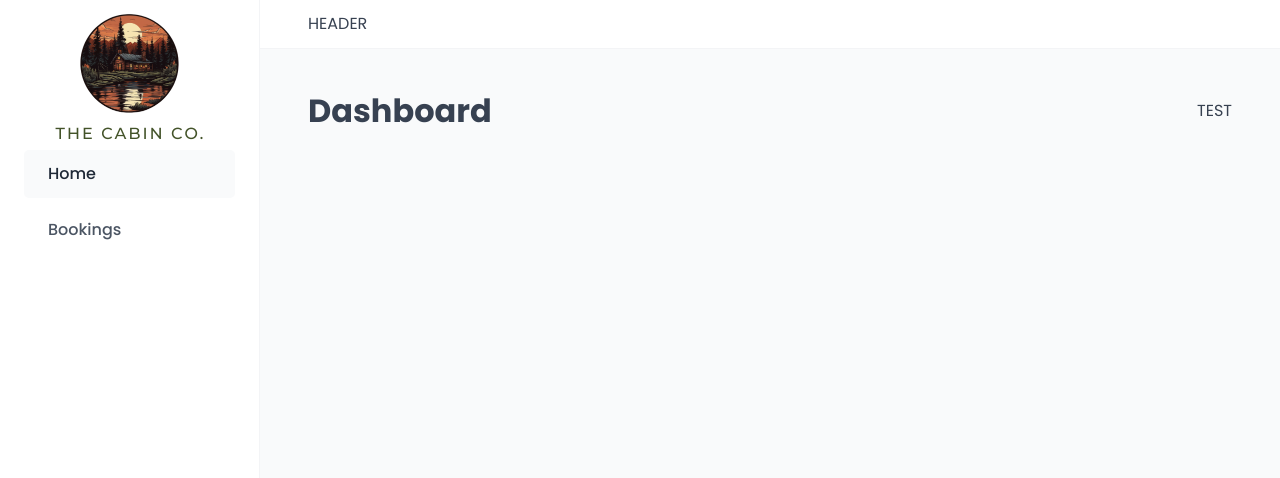
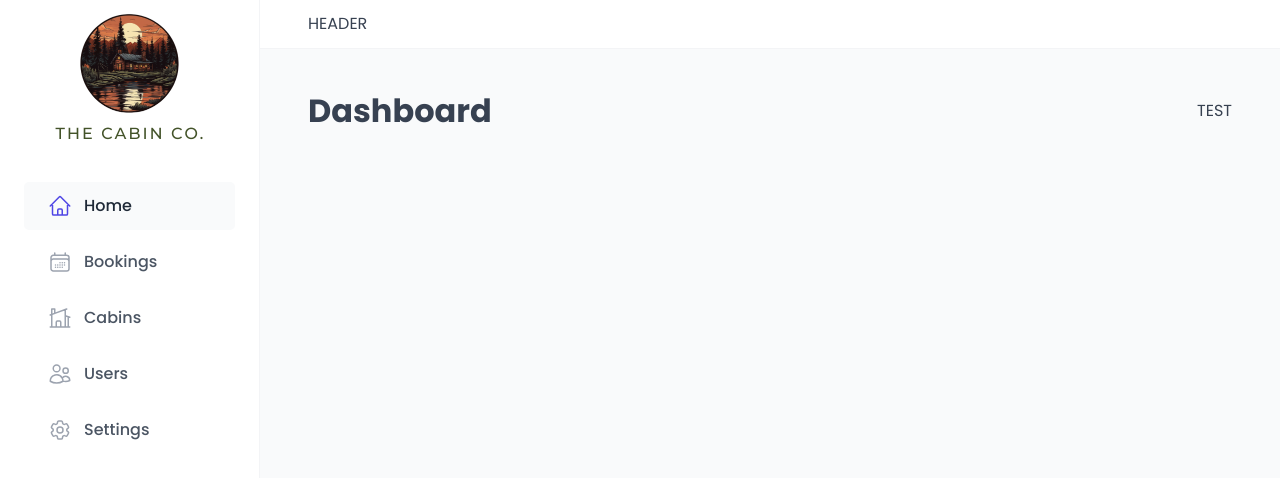
Before and after one commit to jordansbenjamin/the-cabin-co, a React (Vite) app: page /dashboard in a window 1280 px wide. Shown: the top 478 px of the page. Built offline with nearby package versions, Linux system fonts and the light colour scheme; a web font is replaced by a local one.

Commit message:
Added react icons and finished sidebar links

```diff
--- a/package.json
+++ b/package.json
@@ -12,6 +12,7 @@
   "dependencies": {
     "react": "^18.2.0",
     "react-dom": "^18.2.0",
+    "react-icons": "^4.12.0",
     "react-router-dom": "^6.19.0",
     "styled-components": "^6.1.1"
   },
--- a/src/ui/MainNav.jsx
+++ b/src/ui/MainNav.jsx
@@ -1,6 +1,7 @@
 /* eslint-disable no-unused-vars */
 import { NavLink } from "react-router-dom";
 import styled from "styled-components";
+import { HiOutlineCalendarDays, HiOutlineCog6Tooth, HiOutlineHome, HiOutlineHomeModern, HiOutlineUsers } from "react-icons/hi2";
 
 const NavList = styled.ul`
 	display: flex;
@@ -8,6 +9,8 @@
 	gap: 0.8rem;
 `;
 
+// When you use the NavLink component, React router will
+// automatically place the active class on the link that is currently active
 // You can do this to add styles to an existing component
 const StyledNavLink = styled(NavLink)`
 	&:link,
@@ -65,10 +68,34 @@
 				{/* We need NavLink by react router in order for routing/linking to work */}
 				<li>
 					{/* Issue is now its not styled, but solution is above */}
-					<StyledNavLink to="/dashboard">Home</StyledNavLink>
+					<StyledNavLink to="/dashboard">
+						<HiOutlineHome />
+						<span>Home</span>
+					</StyledNavLink>
 				</li>
 				<li>
-					<StyledNavLink to="/bookings">Bookings</StyledNavLink>
+					<StyledNavLink to="/bookings">
+						<HiOutlineCalendarDays />
+						<span>Bookings</span>
+					</StyledNavLink>
+				</li>
+				<li>
+					<StyledNavLink to="/cabins">
+						<HiOutlineHomeModern />
+						<span>Cabins</span>
+					</StyledNavLink>
+				</li>
+				<li>
+					<StyledNavLink to="/users">
+						<HiOutlineUsers />
+						<span>Users</span>
+					</StyledNavLink>
+				</li>
+				<li>
+					<StyledNavLink to="/settings">
+						<HiOutlineCog6Tooth />
+						<span>Settings</span>
+					</StyledNavLink>
 				</li>
 			</NavList>
 		</nav>
--- a/src/ui/Sidebar.jsx
+++ b/src/ui/Sidebar.jsx
@@ -8,6 +8,9 @@
 	border-right: 1px solid var(--color-grey-100);
 
 	grid-row: 1 / -1;
+	display: flex;
+	flex-direction: column;
+	gap: 3.2rem;
 `;
 
 function Sidebar() {
```
Also changed, not shown: 1 other file (tests, documents, lock files or other folders).
